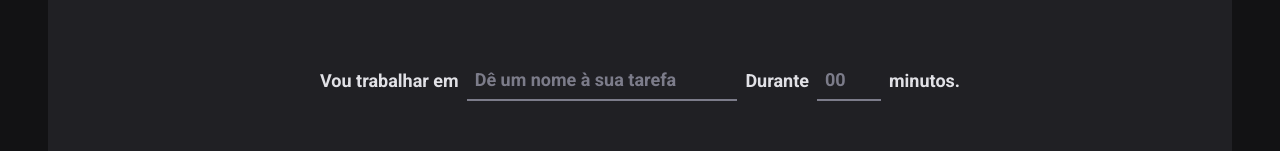
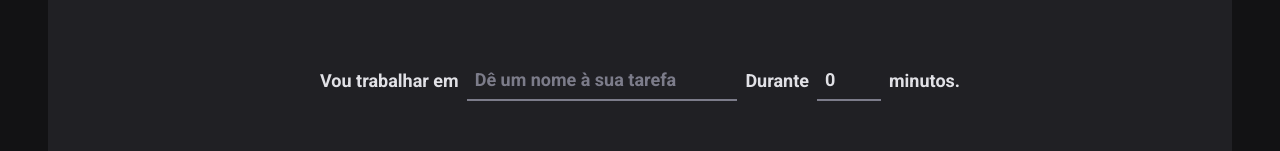
Before and after one commit to JoaoOliveiraZz/Pomodoro-timer, a React (Vite) app: page / in a window 1280 px wide. Shown: the part 166-317 px from the top of the page. Built offline with nearby package versions, Linux system fonts and the light colour scheme.

Commit message:
Integrando o formulário com Typescript

```diff
--- a/src/pages/Home/index.tsx
+++ b/src/pages/Home/index.tsx
@@ -23,13 +23,20 @@ const newCicleFormValidationSchema = zod.object({
     .max(60, 'O ciclo só poder ter no máximo 60 minutos.'),
 })
 
+type newCicleFormData = zod.infer<typeof newCicleFormValidationSchema>
+
 export function Home() {
-  const { register, handleSubmit, watch } = useForm({
+  const { register, handleSubmit, watch, reset } = useForm<newCicleFormData>({
     resolver: zodResolver(newCicleFormValidationSchema),
+    defaultValues: {
+      task: '',
+      minutesAmount: 0,
+    },
   })
 
-  function handleCreateCicle(data: any) {
+  function handleCreateCicle(data: newCicleFormData) {
     console.log(data)
+    reset()
   }
 
   const task = watch('task')
```
